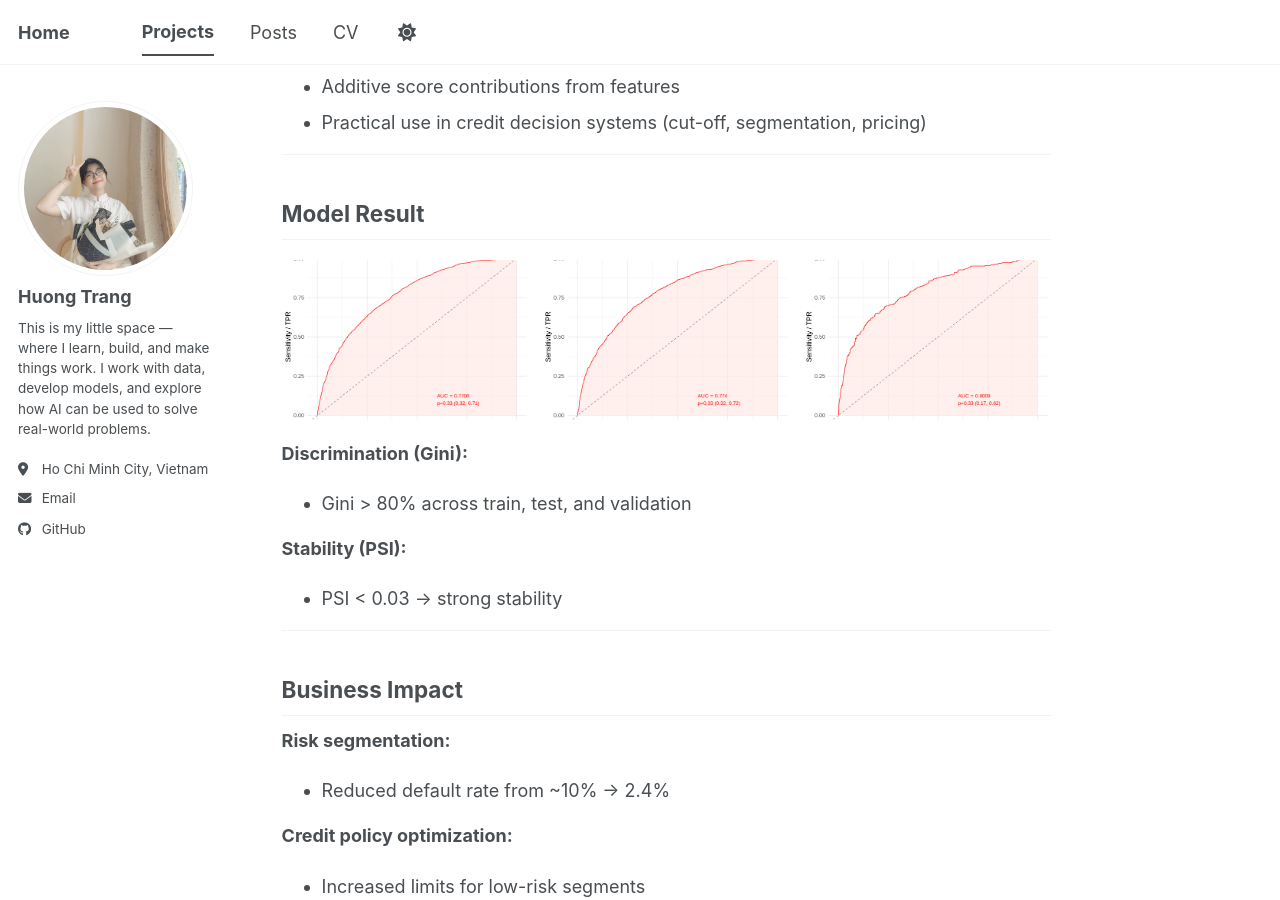
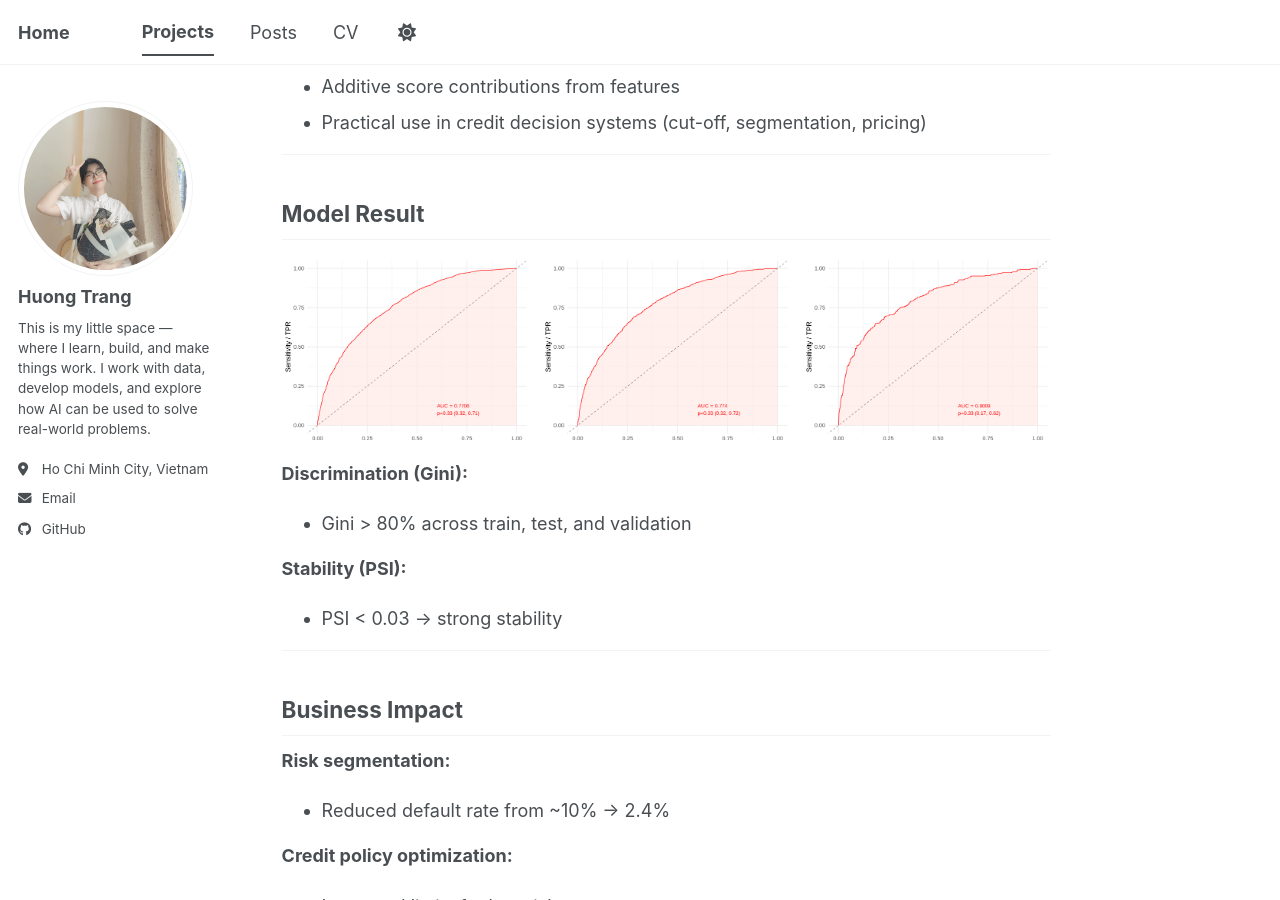
Before and after one commit to HuongTrangDo/huongtrangdo.github.io, a Jekyll site: the page built from _projects/2023-12-20-project-ascore.md, in a window 1280 px wide and 900 px high, scrolled down 4114 px. Built offline with Jekyll 4.4.1, drawn with Linux system fonts in a browser that asks for light colours; a script bundle is joined from its source files by our own code; library files that are not in the unit come from our copies.

Commit message:
Update 2023-12-20-project-ascore.md

```diff
--- a/_projects/2023-12-20-project-ascore.md
+++ b/_projects/2023-12-20-project-ascore.md
@@ -119,9 +119,9 @@
 
 ## Model Result
 <div style="display: grid; grid-template-columns: repeat(3, 1fr); gap: 12px; margin: 20px 0;">
-  <img src="{{ '/images/projects/ascore_roc_train.png' | relative_url }}" style="width: 100%; height: 160px; object-fit: cover;">
-  <img src="{{ '/images/projects/ascore_roc_test.png' | relative_url }}" style="width: 100%; height: 160px; object-fit: cover;">
-  <img src="{{ '/images/projects/ascore_roc_validation.png' | relative_url }}" style="width: 100%; height: 160px; object-fit: cover;">
+  <img src="{{ '/images/projects/ascore_roc_train.png' | relative_url }}" style="width: 100%; height: 180px; object-fit: cover;">
+  <img src="{{ '/images/projects/ascore_roc_test.png' | relative_url }}" style="width: 100%; height: 180px; object-fit: cover;">
+  <img src="{{ '/images/projects/ascore_roc_validation.png' | relative_url }}" style="width: 100%; height: 180px; object-fit: cover;">
 </div>
 
 **Discrimination (Gini):**
```
